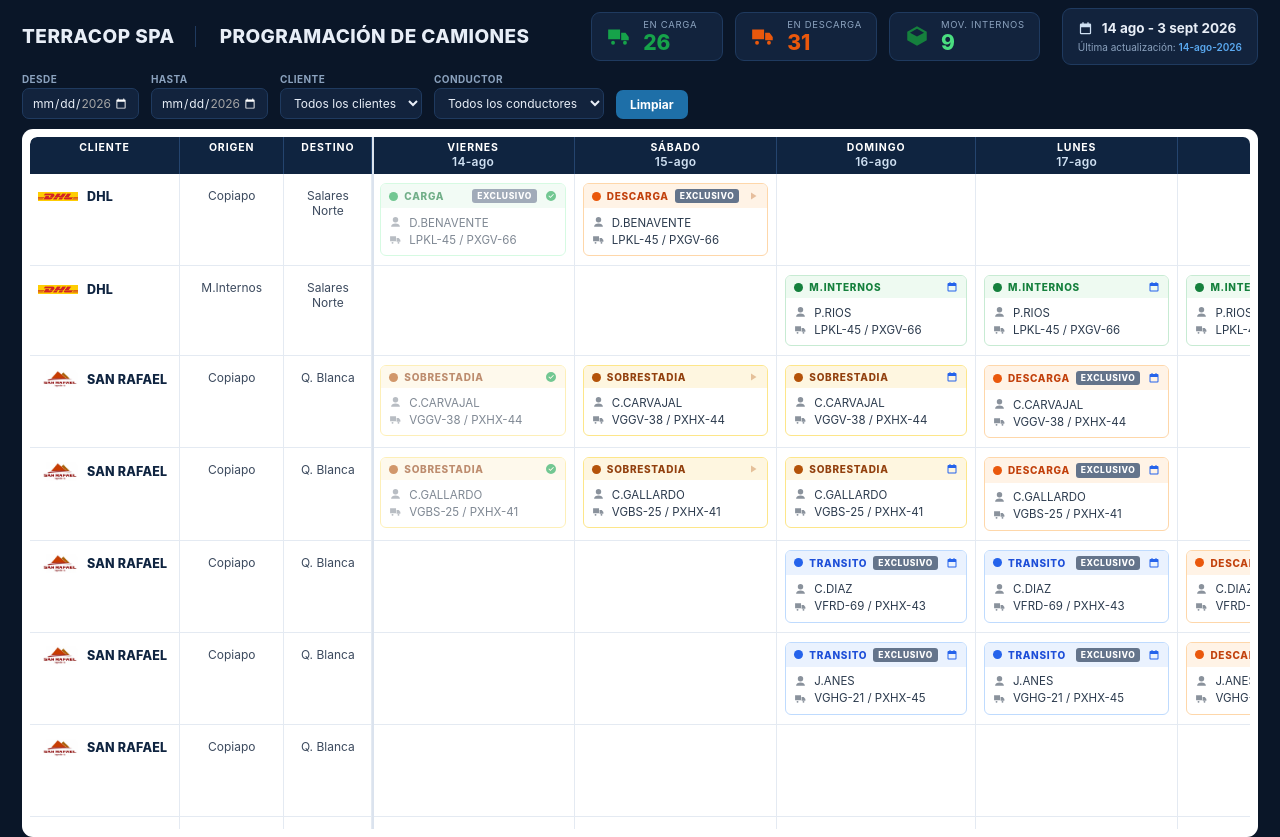
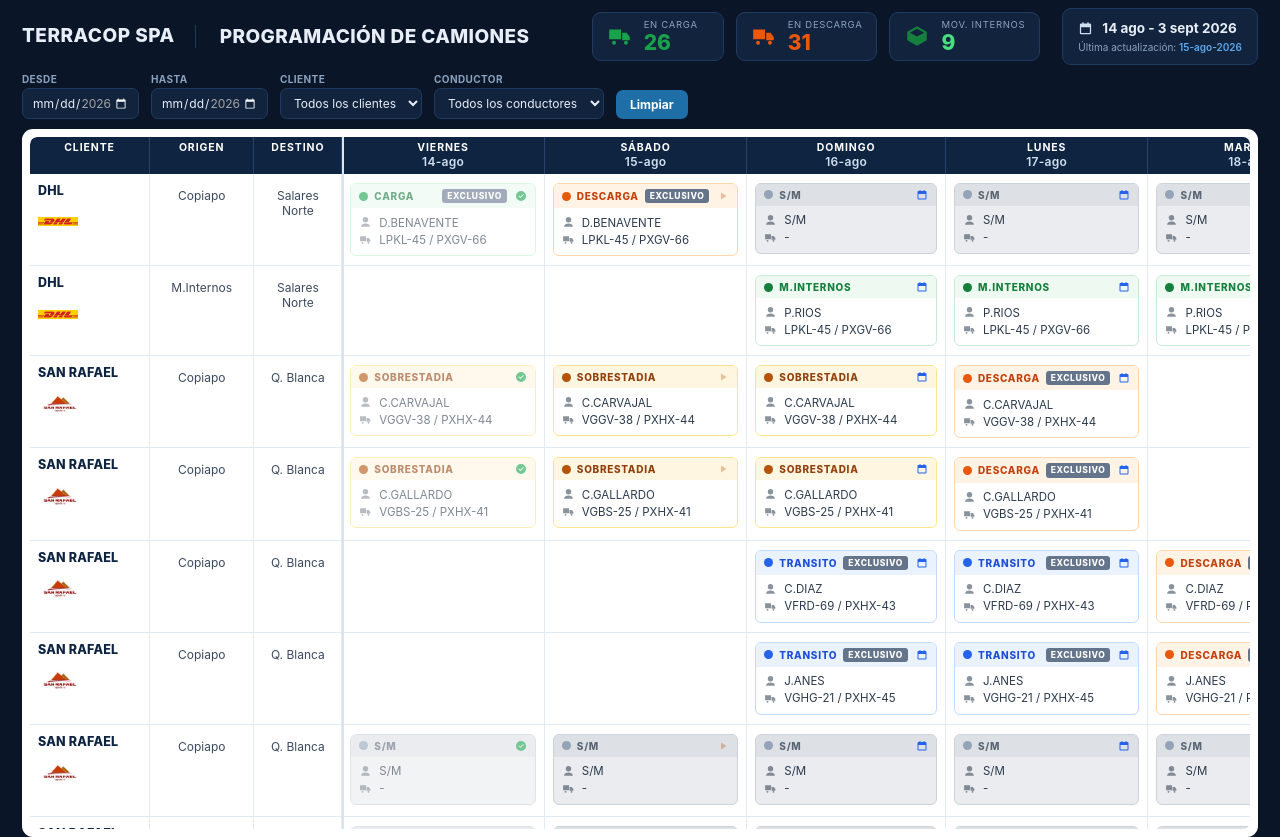
Before and after one commit to transporterracop/programacionflota, a plain HTML site: page index.html in a window 1280 px wide. Drawn offline with Linux system fonts and the light colour scheme.

Commit message:
Update index.html

```diff
--- a/index.html
+++ b/index.html
@@ -12,7 +12,7 @@
 .top{display:flex;align-items:center;gap:22px;flex-wrap:wrap;margin-bottom:8px}
 .title h1{margin:0;font-size:19px;font-weight:800;letter-spacing:.4px;text-transform:uppercase}
 .title p{margin:2px 0 0;font-size:15px;color:#b9cade;font-weight:400}
-.kpis{display:flex;gap:12px;flex-wrap:wrap;margin-left:auto} .brand{display:flex;flex-direction:column;align-items:flex-start;gap:4px;padding-right:20px;margin-right:2px;border-right:1px solid var(--line)} .brand img{max-height:52px;max-width:230px;display:block} .brand .bn{font-size:19px;font-weight:800;letter-spacing:.5px;line-height:1.15;text-transform:uppercase} .brand .bs{font-size:9.5px;letter-spacing:2px;color:var(--muted);text-transform:uppercase;margin-top:2px}
+.kpis{display:flex;gap:12px;flex-wrap:wrap;margin-left:auto} .brand{display:flex;align-items:center;gap:11px;padding-right:20px;margin-right:2px;border-right:1px solid var(--line)} .brand img{max-height:52px;max-width:230px;display:block} .brand .bn{font-size:19px;font-weight:800;letter-spacing:.5px;line-height:1.15;text-transform:uppercase} .brand .bs{font-size:9.5px;letter-spacing:2px;color:var(--muted);text-transform:uppercase;margin-top:2px}
 .kpi{background:var(--panel2);border:1px solid var(--line);border-radius:9px;padding:6px 14px;min-width:132px;display:flex;align-items:center;gap:11px}
 .kpi .ic{width:26px;height:26px;flex:0 0 26px}
 .kpi .lbl{font-size:9.5px;letter-spacing:.7px;color:var(--muted);text-transform:uppercase;line-height:1.25}
@@ -32,11 +32,11 @@
 tbody td{background:#fff;padding:9px 8px}
 tbody tr:hover td{background:#f7fafd}
 .c1,.c2,.c3{position:sticky;z-index:5}
-.c1{left:0;min-width:150px;width:150px}
-.c2{left:150px;min-width:88px;width:88px}
-.c3{left:238px;min-width:88px;width:88px;box-shadow:2px 0 0 #dbe3ee}
+.c1{left:0;min-width:120px;width:120px}
+.c2{left:120px;min-width:88px;width:88px}
+.c3{left:208px;min-width:88px;width:88px;box-shadow:2px 0 0 #dbe3ee}
 thead .c1,thead .c2,thead .c3{z-index:7}
-.cli{display:flex;align-items:center;gap:9px}
+.cli{display:flex;flex-direction:column;align-items:flex-start;gap:4px}
 .logo{width:28px;height:28px;flex:0 0 28px;border-radius:50%;display:flex;align-items:center;justify-content:center;font-weight:800;font-size:12px} .logoimg{width:40px;height:28px;flex:0 0 40px;display:flex;align-items:center;justify-content:center} .logoimg img{max-width:40px;max-height:28px;object-fit:contain;display:block}
 .cli .nm{font-weight:800;color:#0f2440;font-size:12.5px;letter-spacing:.2px;line-height:1.2}
 .cli .sb{color:#8593a8;font-size:11px;margin-top:1px}
@@ -95,26 +95,26 @@
 <script>
 const LOGOD = ''; /* logo eliminado: el encabezado muestra solo el nombre de la empresa */
 const RANGO = '14 ago - 3 sept 2026';
-const UPD   = '14-ago-2026'; const EMP = 'Terracop Spa'; const EMPSUB = ''; const LOGOF = 'logo.png';
+const UPD   = '15-ago-2026'; const EMP = 'Terracop Spa'; const EMPSUB = ''; const LOGOF = 'logo.png';
 const NDIAS = 21;
 const DIAS = [['Viernes','14-ago'],['S&aacute;bado','15-ago'],['Domingo','16-ago'],['Lunes','17-ago'],['Martes','18-ago'],['Mi&eacute;rcoles','19-ago'],['Jueves','20-ago'],['Viernes','21-ago'],['S&aacute;bado','22-ago'],['Domingo','23-ago'],['Lunes','24-ago'],['Martes','25-ago'],['Mi&eacute;rcoles','26-ago'],['Jueves','27-ago'],['Viernes','28-ago'],['S&aacute;bado','29-ago'],['Domingo','30-ago'],['Lunes','31-ago'],['Martes','01-sept'],['Mi&eacute;rcoles','02-sept'],['Jueves','03-sept'],];
 function S(c,t,r,e){ const p = String(e).split(' '); return {c:c||'-', t:t||'-', r:r||'-', e:p[0], g:p.slice(1).join(' ')}; }  function TAG(g){ const s = String(g||'').toUpperCase(); if (s.indexOf('EXC') === 0) return ['EXCLUSIVO','b-exc','x-exc']; if (s.indexOf('RET') === 0) return ['RETORNO','b-ret','x-ret']; if (s === '') return ['','','']; return [s,'b-otro','x-otro']; }
 function F(cli,sub,o,d,m){ const a=new Array(NDIAS).fill(null); for(const k in m) a[k]=m[k]; return {cliente:cli,sub:sub,origen:o,destino:d,cells:a}; }
 const FILAS = [
-F('DHL','','Copiapo','Salares Norte',{0:[S('D.BENAVENTE','LPKL-45','PXGV-66','CARGA EXC')],1:[S('D.BENAVENTE','LPKL-45','PXGV-66','DESCARGA EXC')],}),
+F('DHL','','Copiapo','Salares Norte',{0:[S('D.BENAVENTE','LPKL-45','PXGV-66','CARGA EXC')],1:[S('D.BENAVENTE','LPKL-45','PXGV-66','DESCARGA EXC')],2:[S('S/M','','','S/M')],3:[S('S/M','','','S/M')],4:[S('S/M','','','S/M')],5:[S('S/M','','','S/M')],6:[S('S/M','','','S/M')],7:[S('S/M','','','S/M')],8:[S('S/M','','','S/M')],9:[S('S/M','','','S/M')],10:[S('S/M','','','S/M')],11:[S('S/M','','','S/M')],12:[S('S/M','','','S/M')],13:[S('S/M','','','S/M')],14:[S('S/M','','','S/M')],15:[S('S/M','','','S/M')],16:[S('S/M','','','S/M')],17:[S('S/M','','','S/M')],}),
 F('DHL','','M.Internos','Salares Norte',{2:[S('P.RIOS','LPKL-45','PXGV-66','M.INTERNOS')],3:[S('P.RIOS','LPKL-45','PXGV-66','M.INTERNOS')],4:[S('P.RIOS','LPKL-45','PXGV-66','M.INTERNOS')],5:[S('P.RIOS','LPKL-45','PXGV-66','M.INTERNOS')],6:[S('P.RIOS','LPKL-45','PXGV-66','M.INTERNOS')],7:[S('P.RIOS','LPKL-45','PXGV-66','M.INTERNOS')],8:[S('P.RIOS','LPKL-45','PXGV-66','M.INTERNOS')],9:[S('P.RIOS','LPKL-45','PXGV-66','M.INTERNOS')],10:[S('P.RIOS','LPKL-45','PXGV-66','M.INTERNOS')],}),
 F('SAN RAFAEL','','Copiapo','Q. Blanca',{0:[S('C.CARVAJAL','VGGV-38','PXHX-44','SOBRESTADIA')],1:[S('C.CARVAJAL','VGGV-38','PXHX-44','SOBRESTADIA')],2:[S('C.CARVAJAL','VGGV-38','PXHX-44','SOBRESTADIA')],3:[S('C.CARVAJAL','VGGV-38','PXHX-44','DESCARGA EXC')],8:[S('J.FERRER','VFRD-69','PXHX-43','TRANSITO EXC')],9:[S('J.FERRER','VFRD-69','PXHX-43','CARGA EXC')],10:[S('J.FERRER','VFRD-69','PXHX-43','TRANSITO EXC')],11:[S('J.FERRER','VFRD-69','PXHX-43','DESCARGA EXC')],12:[S('J.FERRER','VFRD-69','PXHX-43','TRANSITO EXC')],13:[S('J.FERRER','VFRD-69','PXHX-43','CARGA EXC')],14:[S('J.FERRER','VFRD-69','PXHX-43','TRANSITO EXC')],15:[S('J.FERRER','VFRD-69','PXHX-43','DESCARGA EXC')],16:[S('J.FERRER','VFRD-69','PXHX-43','TRANSITO EXC')],}),
 F('SAN RAFAEL','','Copiapo','Q. Blanca',{0:[S('C.GALLARDO','VGBS-25','PXHX-41','SOBRESTADIA')],1:[S('C.GALLARDO','VGBS-25','PXHX-41','SOBRESTADIA')],2:[S('C.GALLARDO','VGBS-25','PXHX-41','SOBRESTADIA')],3:[S('C.GALLARDO','VGBS-25','PXHX-41','DESCARGA EXC')],8:[S('R.SOBARZO','VGBS-25','PXHX-41','TRANSITO EXC')],9:[S('R.SOBARZO','VGBS-25','PXHX-41','CARGA EXC')],10:[S('R.SOBARZO','VGBS-25','PXHX-41','TRANSITO EXC')],11:[S('R.SOBARZO','VGBS-25','PXHX-41','DESCARGA EXC')],12:[S('R.SOBARZO','VGBS-25','PXHX-41','TRANSITO EXC')],13:[S('R.SOBARZO','VGBS-25','PXHX-41','CARGA EXC')],14:[S('R.SOBARZO','VGBS-25','PXHX-41','TRANSITO EXC')],15:[S('R.SOBARZO','VGBS-25','PXHX-41','DESCARGA EXC')],16:[S('R.SOBARZO','VGBS-25','PXHX-41','TRANSITO EXC')],}),
 F('SAN RAFAEL','','Copiapo','Q. Blanca',{2:[S('C.DIAZ','VFRD-69','PXHX-43','TRANSITO EXC')],3:[S('C.DIAZ','VFRD-69','PXHX-43','TRANSITO EXC')],4:[S('C.DIAZ','VFRD-69','PXHX-43','DESCARGA EXC')],9:[S('E.GALVEZ','VFRD-69','PXHX-43','TRANSITO EXC')],10:[S('E.GALVEZ','VFRD-69','PXHX-43','CARGA EXC')],11:[S('E.GALVEZ','VFRD-69','PXHX-43','TRANSITO EXC')],12:[S('E.GALVEZ','VFRD-69','PXHX-43','DESCARGA EXC')],13:[S('E.GALVEZ','VFRD-69','PXHX-43','TRANSITO EXC')],14:[S('E.GALVEZ','VFRD-69','PXHX-43','CARGA EXC')],15:[S('E.GALVEZ','VFRD-69','PXHX-43','TRANSITO EXC')],16:[S('E.GALVEZ','VFRD-69','PXHX-43','DESCARGA EXC')],17:[S('','','','TRANSITO EXC')],}),
 F('SAN RAFAEL','','Copiapo','Q. Blanca',{2:[S('J.ANES','VGHG-21','PXHX-45','TRANSITO EXC')],3:[S('J.ANES','VGHG-21','PXHX-45','TRANSITO EXC')],4:[S('J.ANES','VGHG-21','PXHX-45','DESCARGA EXC')],9:[S('G.A&Ntilde;ASCO','VGHG-21','PXHX-45','TRANSITO EXC')],10:[S('G.A&Ntilde;ASCO','VGHG-21','PXHX-45','CARGA EXC')],11:[S('G.A&Ntilde;ASCO','VGHG-21','PXHX-45','TRANSITO EXC')],12:[S('G.A&Ntilde;ASCO','VGHG-21','PXHX-45','DESCARGA EXC')],13:[S('G.A&Ntilde;ASCO','VGHG-21','PXHX-45','TRANSITO EXC')],14:[S('G.A&Ntilde;ASCO','VGHG-21','PXHX-45','CARGA EXC')],15:[S('G.A&Ntilde;ASCO','VGHG-21','PXHX-45','TRANSITO EXC')],16:[S('G.A&Ntilde;ASCO','VGHG-21','PXHX-45','DESCARGA EXC')],17:[S('','','','TRANSITO EXC')],}),
-F('SAN RAFAEL','','Copiapo','Q. Blanca',{6:[S('D.BENAVENTE','TYLS-95','GRDY-27','CARGA EXC')],7:[S('D.BENAVENTE','TYLS-95','GRDY-27','TRANSITO EXC')],8:[S('D.BENAVENTE','TYLS-95','GRDY-27','DESCARGA EXC')],9:[S('D.BENAVENTE','TYLS-95','GRDY-27','TRANSITO EXC')],10:[S('D.BENAVENTE','TYLS-95','GRDY-27','CARGA EXC')],11:[S('D.BENAVENTE','TYLS-95','GRDY-27','TRANSITO EXC')],12:[S('D.BENAVENTE','TYLS-95','GRDY-27','DESCARGA EXC')],13:[S('D.BENAVENTE','TYLS-95','GRDY-27','TRANSITO EXC')],14:[S('D.BENAVENTE','TYLS-95','GRDY-27','CARGA EXC')],15:[S('D.BENAVENTE','TYLS-95','GRDY-27','TRANSITO EXC')],16:[S('D.BENAVENTE','TYLS-95','GRDY-27','DESCARGA EXC')],17:[S('D.BENAVENTE','TYLS-95','GRDY-27','TRANSITO EXC')],}),
-F('SAN RAFAEL','','Copiapo','Q. Blanca',{9:[S('G.VALLADARES','VFRD-68','','CARGA EXC')],10:[S('G.VALLADARES','VFRD-68','','TRANSITO EXC')],11:[S('G.VALLADARES','VFRD-68','','DESCARGA EXC')],12:[S('G.VALLADARES','VFRD-68','','TRANSITO EXC')],13:[S('G.VALLADARES','VFRD-68','','CARGA EXC')],14:[S('G.VALLADARES','VFRD-68','','TRANSITO EXC')],15:[S('G.VALLADARES','VFRD-68','','DESCARGA EXC')],16:[S('G.VALLADARES','VFRD-68','','TRANSITO EXC')],}),
+F('SAN RAFAEL','','Copiapo','Q. Blanca',{0:[S('S/M','','','S/M')],1:[S('S/M','','','S/M')],2:[S('S/M','','','S/M')],3:[S('S/M','','','S/M')],4:[S('S/M','','','S/M')],5:[S('S/M','','','S/M')],6:[S('D.BENAVENTE','TYLS-95','GRDY-27','CARGA EXC')],7:[S('D.BENAVENTE','TYLS-95','GRDY-27','TRANSITO EXC')],8:[S('D.BENAVENTE','TYLS-95','GRDY-27','DESCARGA EXC')],9:[S('D.BENAVENTE','TYLS-95','GRDY-27','TRANSITO EXC')],10:[S('D.BENAVENTE','TYLS-95','GRDY-27','CARGA EXC')],11:[S('D.BENAVENTE','TYLS-95','GRDY-27','TRANSITO EXC')],12:[S('D.BENAVENTE','TYLS-95','GRDY-27','DESCARGA EXC')],13:[S('D.BENAVENTE','TYLS-95','GRDY-27','TRANSITO EXC')],14:[S('D.BENAVENTE','TYLS-95','GRDY-27','CARGA EXC')],15:[S('D.BENAVENTE','TYLS-95','GRDY-27','TRANSITO EXC')],16:[S('D.BENAVENTE','TYLS-95','GRDY-27','DESCARGA EXC')],17:[S('D.BENAVENTE','TYLS-95','GRDY-27','TRANSITO EXC')],}),
+F('SAN RAFAEL','','Copiapo','Q. Blanca',{0:[S('S/M','','','S/M')],1:[S('S/M','','','S/M')],2:[S('S/M','','','S/M')],3:[S('S/M','','','S/M')],4:[S('S/M','','','S/M')],5:[S('S/M','','','S/M')],6:[S('S/M','','','S/M')],7:[S('S/M','','','S/M')],8:[S('S/M','','','S/M')],9:[S('G.VALLADARES','VFRD-68','','CARGA EXC')],10:[S('G.VALLADARES','VFRD-68','','TRANSITO EXC')],11:[S('G.VALLADARES','VFRD-68','','DESCARGA EXC')],12:[S('G.VALLADARES','VFRD-68','','TRANSITO EXC')],13:[S('G.VALLADARES','VFRD-68','','CARGA EXC')],14:[S('G.VALLADARES','VFRD-68','','TRANSITO EXC')],15:[S('G.VALLADARES','VFRD-68','','DESCARGA EXC')],16:[S('G.VALLADARES','VFRD-68','','TRANSITO EXC')],}),
 F('SAN RAFAEL','','ANTOFAGASTA','Q. Blanca',{4:[S('C.CARVAJAL','VGGV-38','PXHX-44','CARGA EXC')],5:[S('J.FERRER','VFRD-69','PXHX-43','DESCARGA EXC')],6:[S('J.FERRER','VFRD-69','PXHX-43','CARGA EXC')],7:[S('J.FERRER','VFRD-69','PXHX-43','DESCARGA EXC')],}),
 F('SAN RAFAEL','','ANTOFAGASTA','Q. Blanca',{4:[S('C.GALLARDO','VGBS-25','PXHX-41','CARGA EXC')],5:[S('R.SOBARZO','VGBS-25','PXHX-41','DESCARGA EXC')],6:[S('R.SOBARZO','VGBS-25','PXHX-41','CARGA EXC')],7:[S('R.SOBARZO','VGBS-25','PXHX-41','DESCARGA EXC')],}),
 F('SAN RAFAEL','','ANTOFAGASTA','Q. Blanca',{5:[S('E.GALVEZ','VFRD-69','PXHX-43','CARGA EXC')],6:[S('E.GALVEZ','VFRD-69','PXHX-43','DESCARGA EXC')],7:[S('E.GALVEZ','VFRD-69','PXHX-43','CARGA EXC')],8:[S('E.GALVEZ','VFRD-69','PXHX-43','DESCARGA EXC')],}),
 F('SAN RAFAEL','','ANTOFAGASTA','Q. Blanca',{5:[S('G.A&Ntilde;ASCO','VGHG-21','PXHX-45','CARGA EXC')],6:[S('G.A&Ntilde;ASCO','VGHG-21','PXHX-45','DESCARGA EXC')],7:[S('G.A&Ntilde;ASCO','VGHG-21','PXHX-45','CARGA EXC')],8:[S('G.A&Ntilde;ASCO','VGHG-21','PXHX-45','DESCARGA EXC')],}),
-F('TERRACOP','','Fenix Gold','Salares Norte',{0:[S('R.SOBARZO','VGHG-21','GRCK-71','DESCARGA EXC')],}),
-F('TERRACOP','','Fenix Gold','Salares Norte',{0:[S('R.SOBARZO','VGHG-21','GRCK-71','CARGA RET')],}),
+F('TERRACOP','','Fenix Gold','Salares Norte',{0:[S('R.SOBARZO','VGHG-21','GRCK-71','DESCARGA EXC')],1:[S('S/M','','','S/M')],2:[S('S/M','','','S/M')],3:[S('S/M','','','S/M')],4:[S('S/M','','','S/M')],5:[S('S/M','','','S/M')],6:[S('S/M','','','S/M')],7:[S('S/M','','','S/M')],8:[S('S/M','','','S/M')],9:[S('S/M','','','S/M')],10:[S('S/M','','','S/M')],11:[S('S/M','','','S/M')],12:[S('S/M','','','S/M')],13:[S('S/M','','','S/M')],14:[S('S/M','','','S/M')],15:[S('S/M','','','S/M')],16:[S('S/M','','','S/M')],17:[S('S/M','','','S/M')],}),
+F('TERRACOP','','Fenix Gold','Salares Norte',{0:[S('R.SOBARZO','VGHG-21','GRCK-71','CARGA RET')],1:[S('S/M','','','S/M')],2:[S('S/M','','','S/M')],3:[S('S/M','','','S/M')],4:[S('S/M','','','S/M')],5:[S('S/M','','','S/M')],6:[S('S/M','','','S/M')],7:[S('S/M','','','S/M')],8:[S('S/M','','','S/M')],9:[S('S/M','','','S/M')],10:[S('S/M','','','S/M')],11:[S('S/M','','','S/M')],12:[S('S/M','','','S/M')],13:[S('S/M','','','S/M')],14:[S('S/M','','','S/M')],15:[S('S/M','','','S/M')],16:[S('S/M','','','S/M')],17:[S('S/M','','','S/M')],}),
 F('INELMETAL','','Copiapo','Salares Norte',{5:[S('DEFINIR','DEFINIR','DEFINIR','CARGA EXC')],6:[S('DEFINIR','DEFINIR','DEFINIR','DESCARGA EXC')],}),
 F('INELMETAL','','Copiapo','Salares Norte',{5:[S('DEFINIR','DEFINIR','DEFINIR','CARGA EXC')],6:[S('DEFINIR','DEFINIR','DEFINIR','DESCARGA EXC')],}),
 F('CKF','','Copiapo','Salares Norte',{5:[S('DEFINIR','DEFINIR','DEFINIR','DESCARGA EXC')],}),
@@ -153,16 +153,16 @@
 const all = FILAS.flatMap(f => f.cells.filter(Boolean)).flat();
 const cnt = e => all.filter(x => x.e === e).length;
 const kpis = [['En carga', cnt('CARGA'), '#16a34a', kTruck('#16a34a')],['En descarga', cnt('DESCARGA'), '#ea580c', kTruck('#ea580c')],['Mov. internos', cnt('M.INTERNOS'), '#4ade80', K_INT]];
-document.getElementById('kpis').innerHTML = kpis.map(k => `<div class='kpi'><div class='ic'>${k[3]}</div><div><div class='lbl'>${k[0]}</div><div class='val' style='color:${k[2]}'>${k[1]}</div></div></div>`).join(''); const _b = document.getElementById('brand'); if (EMP) { _b.innerHTML = `<div><div class='bn'>${EMP}</div>${LOGOF ? `<img src='${LOGOF}' alt='${EMP}' style='margin-top:5px' onerror='this.style.display="none"'>` : ''}${EMPSUB ? `<div class='bs'>${EMPSUB}</div>` : ''}</div>`; } else { _b.remove(); }
+document.getElementById('kpis').innerHTML = kpis.map(k => `<div class='kpi'><div class='ic'>${k[3]}</div><div><div class='lbl'>${k[0]}</div><div class='val' style='color:${k[2]}'>${k[1]}</div></div></div>`).join(''); const _b = document.getElementById('brand'); if (EMP) { _b.innerHTML = `<div><div class='bn'>${EMP}</div><div class='bs'>${EMPSUB}</div></div>`; } else { _b.remove(); }
 document.getElementById('rango').innerHTML = RANGO;
 document.getElementById('upd').innerHTML = UPD;
 document.getElementById('hrow').innerHTML = `<th class='c1'>Cliente</th><th class='c2'>Origen</th><th class='c3'>Destino</th>` + DIAS.map((d,i) => `<th class='day' data-idx='${i}'>${d[0]}<span class='d2'>${d[1]}</span></th>`).join('');
 document.getElementById('body').innerHTML = FILAS.map(f => {
   const lg = LOGO[f.cliente] || ['#475569','#fff']; const lf = LOGOIMG[f.cliente] || '';
-  let tds = `<td class='c1'><div class='cli'>${lf ? `<div class='logoimg'><img src='Logos/${lf}' alt='${f.cliente}' data-bg='${lg[0]}' data-fg='${lg[1]}' data-ini='${f.cliente[0]}' onerror='logoFail(this)'></div>` : `<div class='logo' style='background:${lg[0]};color:${lg[1]}'>${f.cliente[0]}</div>`}<div><div class='nm'>${f.cliente}</div>${f.sub ? `<div class='sb'>${f.sub}</div>` : ''}</div></div></td><td class='c2 od' data-l='Origen'>${f.origen}</td><td class='c3 od' data-l='Destino'>${f.destino}</td>`;
+  let tds = `<td class='c1'><div class='cli'><div class='nm'>${f.cliente}</div>${f.sub ? `<div class='sb'>${f.sub}</div>` : ''}${lf ? `<div class='logoimg'><img src='Logos/${lf}' alt='${f.cliente}' data-bg='${lg[0]}' data-fg='${lg[1]}' data-ini='${f.cliente[0]}' onerror='logoFail(this)'></div>` : `<div class='logo' style='background:${lg[0]};color:${lg[1]}'>${f.cliente[0]}</div>`}</div></td><td class='c2 od' data-l='Origen'>${f.origen}</td><td class='c3 od' data-l='Destino'>${f.destino}</td>`;
   tds += f.cells.map((c, i) => {
     if (!c || !c.length) return `<td class='day' data-idx='${i}'></td>`;
-    const _st = estadoDia(i); return `<td class='day' data-idx='${i}' data-d='${DIAS[i] ? DIAS[i][0] + ' ' + DIAS[i][1] : ''}'>` + c.map(x => { const g = TAG(x.g); const eq=[x.t,x.r].filter(v=>v&&v!=='-').join(' / ')||'-'; return `<div class='ev ${cls(x.e)} ${g[2]} ev-${_st}${x.c==='S/M'?' ev-sm':''}' data-con='${x.c}'><div class='hd'><span class='dot'></span>${x.e}${g[0] ? `<span class='bg ${g[1]}'>${g[0]}</span>` : ''}<span class='st st-${_st}${g[0]?'':' st-auto'}' title='${LBL_ST[_st]}'>${SVG_ST[_st]}</span></div><div class='bd'><div class='li'>${SVG_USER}${x.c}</div><div class='li'>${SVG_TRUCK}${eq}</div></div></div>`; }).join('') + `</td>`;
+    const _st = estadoDia(i); return `<td class='day' data-idx='${i}' data-d='${DIAS[i] ? DIAS[i][0] + ' ' + DIAS[i][1] : ''}'>` + c.map(x => { const g = TAG(x.g); const eq=[x.t,x.r].filter(v=>v&&v!=='-').join(' / ')||'-'; return `<div class='ev ${cls(x.e)} ${g[2]} ev-${_st}${String(x.c).trim().toUpperCase()==='S/M'?' ev-sm':''}' data-con='${x.c}'><div class='hd'><span class='dot'></span>${x.e}${g[0] ? `<span class='bg ${g[1]}'>${g[0]}</span>` : ''}<span class='st st-${_st}${g[0]?'':' st-auto'}' title='${LBL_ST[_st]}'>${SVG_ST[_st]}</span></div><div class='bd'><div class='li'>${SVG_USER}${x.c}</div><div class='li'>${SVG_TRUCK}${eq}</div></div></div>`; }).join('') + `</td>`;
   }).join('');
   return `<tr data-cli='${f.cliente}'>${tds}</tr>`;
 }).join('');
```
